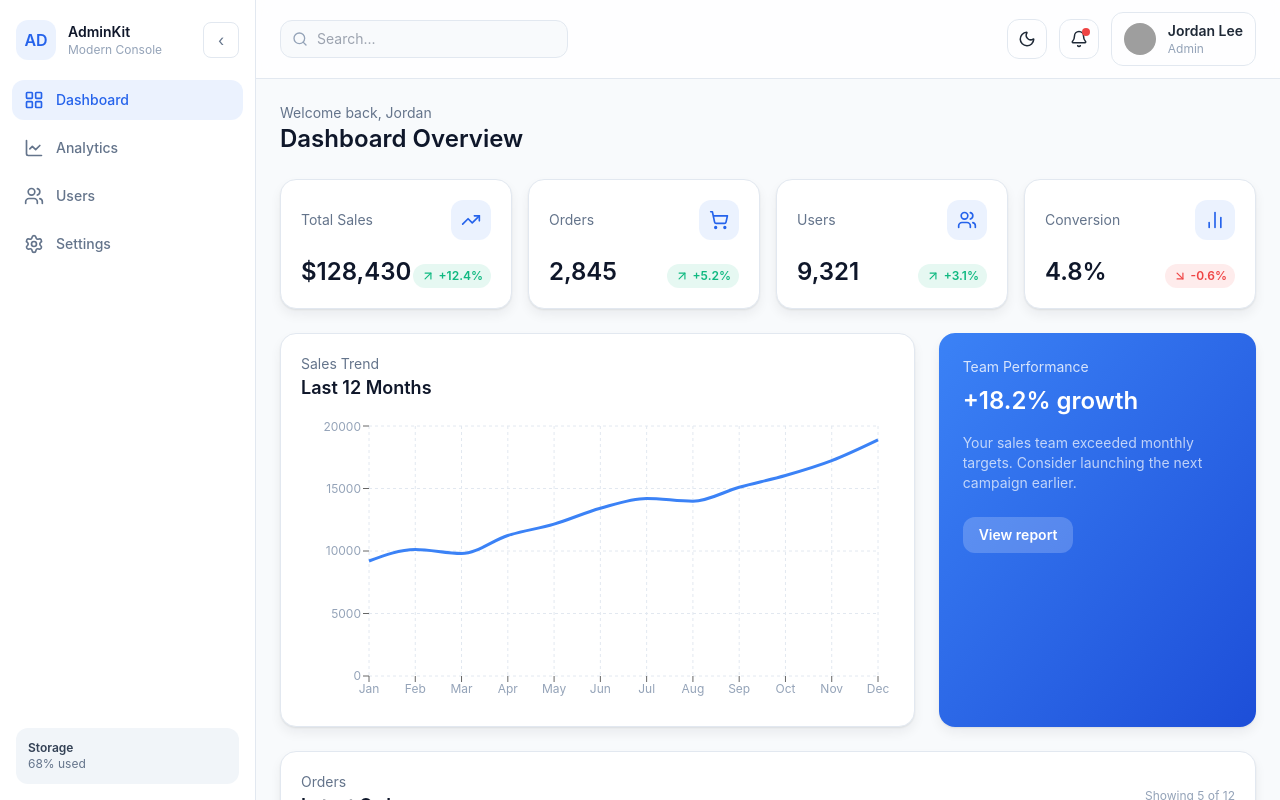
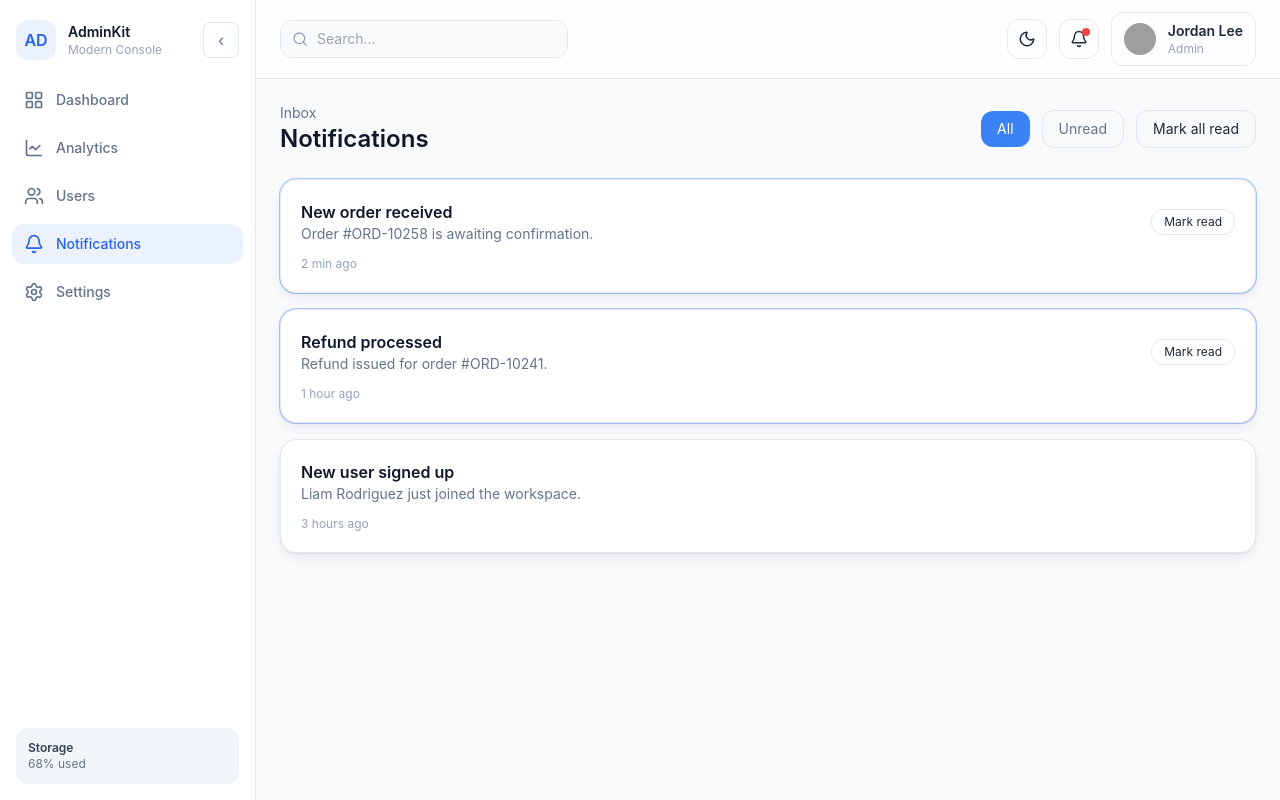
Before and after one commit to doublej9999/admin-dashboard-template, a React (Vite) app: page /notifications in a window 1280 px wide. Before the commit this address led to /dashboard. Built offline with nearby package versions, Linux system fonts and the light colour scheme; grey boxes are pictures that could not be loaded.

Commit message:
feat: add notifications center

```diff
--- a/src/App.tsx
+++ b/src/App.tsx
@@ -1,6 +1,7 @@
 import { Navigate, Route, Routes } from 'react-router-dom';
 import AppLayout from './components/layout/AppLayout';
 import DashboardPage from './pages/DashboardPage';
+import NotificationsPage from './pages/NotificationsPage';
 import PlaceholderPage from './pages/PlaceholderPage';
 
 const App = () => {
@@ -11,6 +12,7 @@ const App = () => {
         <Route path="/dashboard" element={<DashboardPage />} />
         <Route path="/analytics" element={<PlaceholderPage title="Analytics" />} />
         <Route path="/users" element={<PlaceholderPage title="Users" />} />
+        <Route path="/notifications" element={<NotificationsPage />} />
         <Route path="/settings" element={<PlaceholderPage title="Settings" />} />
       </Route>
       <Route path="*" element={<Navigate to="/dashboard" replace />} />
--- a/src/components/layout/Sidebar.tsx
+++ b/src/components/layout/Sidebar.tsx
@@ -1,11 +1,12 @@
 import { NavLink } from 'react-router-dom';
-import { LayoutGrid, LineChart, Settings, Users } from 'lucide-react';
+import { Bell, LayoutGrid, LineChart, Settings, Users } from 'lucide-react';
 import clsx from 'clsx';
 
 const navItems = [
   { label: 'Dashboard', to: '/dashboard', icon: LayoutGrid },
   { label: 'Analytics', to: '/analytics', icon: LineChart },
   { label: 'Users', to: '/users', icon: Users },
+  { label: 'Notifications', to: '/notifications', icon: Bell },
   { label: 'Settings', to: '/settings', icon: Settings },
 ];
 
--- a/src/components/layout/Topbar.tsx
+++ b/src/components/layout/Topbar.tsx
@@ -1,7 +1,8 @@
 import { Bell, LogOut, Moon, Search, Settings, Sun, User } from 'lucide-react';
 import { useState } from 'react';
-import { notifications } from '../../data/mock';
+import { useNavigate } from 'react-router-dom';
 import { useDarkMode } from '../../hooks/useDarkMode';
+import { useNotifications } from '../../hooks/useNotifications';
 import clsx from 'clsx';
 
 interface TopbarProps {
@@ -9,8 +10,10 @@ interface TopbarProps {
 }
 
 const Topbar = ({ onMenuClick }: TopbarProps) => {
+  const navigate = useNavigate();
   const { mode, toggle } = useDarkMode();
-  const [showNotifications, setShowNotifications] = useState(false);
+  const notifications = useNotifications();
+  const unreadCount = notifications.filter((item) => !item.read).length;
   const [showUserMenu, setShowUserMenu] = useState(false);
 
   return (
@@ -43,26 +46,15 @@ const Topbar = ({ onMenuClick }: TopbarProps) => {
 
         <div className="relative">
           <button
-            onClick={() => setShowNotifications((prev) => !prev)}
+            onClick={() => navigate('/notifications')}
             className="relative inline-flex h-10 w-10 items-center justify-center rounded-xl border border-base-200 dark:border-base-700"
             aria-label="Notifications"
           >
             <Bell size={18} />
-            <span className="absolute right-2 top-2 h-2 w-2 rounded-full bg-danger" />
+            {unreadCount > 0 && (
+              <span className="absolute right-2 top-2 h-2 w-2 rounded-full bg-danger" />
+            )}
           </button>
-          {showNotifications && (
-            <div className="absolute right-0 mt-2 w-64 rounded-xl border border-base-200 dark:border-base-700 bg-white dark:bg-base-800 shadow-card p-3 z-20">
-              <p className="text-xs font-semibold text-base-500 uppercase tracking-wide">Notifications</p>
-              <div className="mt-3 space-y-3">
-                {notifications.map((item) => (
-                  <div key={item.id} className="text-sm">
-                    <p className="text-base-700 dark:text-base-200">{item.title}</p>
-                    <p className="text-xs text-base-400">{item.time}</p>
-                  </div>
-                ))}
-              </div>
-            </div>
-          )}
         </div>
 
         <div className="relative">
--- /dev/null
+++ b/src/data/notifications.ts
@@ -0,0 +1,31 @@
+export interface NotificationItem {
+  id: string;
+  title: string;
+  detail: string;
+  time: string;
+  read: boolean;
+}
+
+export const mockNotifications: NotificationItem[] = [
+  {
+    id: 'N-1001',
+    title: 'New order received',
+    detail: 'Order #ORD-10258 is awaiting confirmation.',
+    time: '2 min ago',
+    read: false,
+  },
+  {
+    id: 'N-1002',
+    title: 'Refund processed',
+    detail: 'Refund issued for order #ORD-10241.',
+    time: '1 hour ago',
+    read: false,
+  },
+  {
+    id: 'N-1003',
+    title: 'New user signed up',
+    detail: 'Liam Rodriguez just joined the workspace.',
+    time: '3 hours ago',
+    read: true,
+  },
+];
--- /dev/null
+++ b/src/hooks/useNotifications.ts
@@ -0,0 +1,19 @@
+import { useEffect, useState } from 'react';
+import { getNotifications } from '../utils/notifications';
+import type { NotificationItem } from '../data/notifications';
+
+export const useNotifications = () => {
+  const [items, setItems] = useState<NotificationItem[]>(getNotifications());
+
+  useEffect(() => {
+    const handleChange = () => setItems(getNotifications());
+    window.addEventListener('notifications-change', handleChange);
+    window.addEventListener('storage', handleChange);
+    return () => {
+      window.removeEventListener('notifications-change', handleChange);
+      window.removeEventListener('storage', handleChange);
+    };
+  }, []);
+
+  return items;
+};
--- /dev/null
+++ b/src/pages/NotificationsPage.tsx
@@ -0,0 +1,95 @@
+import { useMemo, useState } from 'react';
+import clsx from 'clsx';
+import { useNotifications } from '../hooks/useNotifications';
+import { saveNotifications } from '../utils/notifications';
+
+const NotificationsPage = () => {
+  const items = useNotifications();
+  const [filter, setFilter] = useState<'all' | 'unread'>('all');
+
+  const filtered = useMemo(() => {
+    if (filter === 'unread') return items.filter((item) => !item.read);
+    return items;
+  }, [items, filter]);
+
+  const markAllRead = () => {
+    const next = items.map((item) => ({ ...item, read: true }));
+    saveNotifications(next);
+  };
+
+  const markRead = (id: string) => {
+    const next = items.map((item) => (item.id === id ? { ...item, read: true } : item));
+    saveNotifications(next);
+  };
+
+  return (
+    <div className="space-y-6">
+      <div className="flex flex-col gap-4 md:flex-row md:items-center md:justify-between">
+        <div>
+          <p className="text-sm text-base-500">Inbox</p>
+          <h1 className="text-2xl font-semibold text-base-900 dark:text-base-100">Notifications</h1>
+        </div>
+        <div className="flex items-center gap-3">
+          <button
+            onClick={() => setFilter('all')}
+            className={clsx(
+              'rounded-xl px-4 py-2 text-sm',
+              filter === 'all'
+                ? 'bg-brand-500 text-white'
+                : 'border border-base-200 dark:border-base-700 text-base-500'
+            )}
+          >
+            All
+          </button>
+          <button
+            onClick={() => setFilter('unread')}
+            className={clsx(
+              'rounded-xl px-4 py-2 text-sm',
+              filter === 'unread'
+                ? 'bg-brand-500 text-white'
+                : 'border border-base-200 dark:border-base-700 text-base-500'
+            )}
+          >
+            Unread
+          </button>
+          <button
+            onClick={markAllRead}
+            className="rounded-xl border border-base-200 dark:border-base-700 px-4 py-2 text-sm"
+          >
+            Mark all read
+          </button>
+        </div>
+      </div>
+
+      <div className="space-y-4">
+        {filtered.map((item) => (
+          <div
+            key={item.id}
+            className={clsx(
+              'rounded-2xl border border-base-200 dark:border-base-700 bg-white dark:bg-base-800 p-5 shadow-card',
+              !item.read && 'ring-1 ring-brand-500/40'
+            )}
+          >
+            <div className="flex items-center justify-between">
+              <div>
+                <h3 className="text-base font-semibold text-base-900 dark:text-base-100">{item.title}</h3>
+                <p className="text-sm text-base-500">{item.detail}</p>
+              </div>
+              {!item.read && (
+                <button
+                  onClick={() => markRead(item.id)}
+                  className="rounded-xl border border-base-200 dark:border-base-700 px-3 py-1 text-xs"
+                >
+                  Mark read
+                </button>
+              )}
+            </div>
+            <p className="mt-3 text-xs text-base-400">{item.time}</p>
+          </div>
+        ))}
+      </div>
+    </div>
+  );
+};
+
+export default NotificationsPage;
--- /dev/null
+++ b/src/utils/notifications.ts
@@ -0,0 +1,22 @@
+import { mockNotifications, type NotificationItem } from '../data/notifications';
+
+const KEY = 'admin-dashboard-notifications';
+
+export const getNotifications = (): NotificationItem[] => {
+  const stored = localStorage.getItem(KEY);
+  if (stored) {
+    try {
+      return JSON.parse(stored) as NotificationItem[];
+    } catch {
+      return mockNotifications;
+    }
+  }
+  return mockNotifications;
+};
+
+export const saveNotifications = (items: NotificationItem[]) => {
+  localStorage.setItem(KEY, JSON.stringify(items));
+  window.dispatchEvent(new Event('notifications-change'));
+};
+
+export const getUnreadCount = () => getNotifications().filter((item) => !item.read).length;
```
Also changed, not shown: 1 other file (tests, documents, lock files or other folders).
